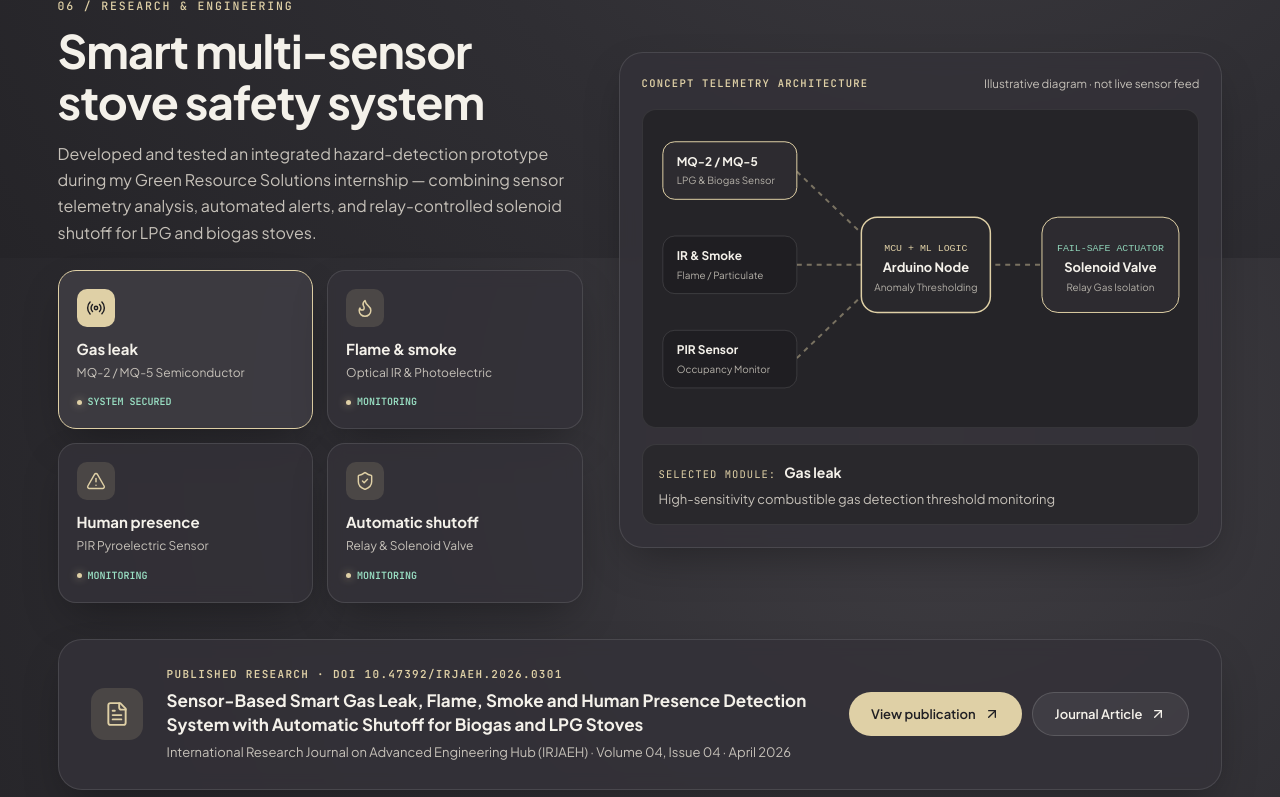
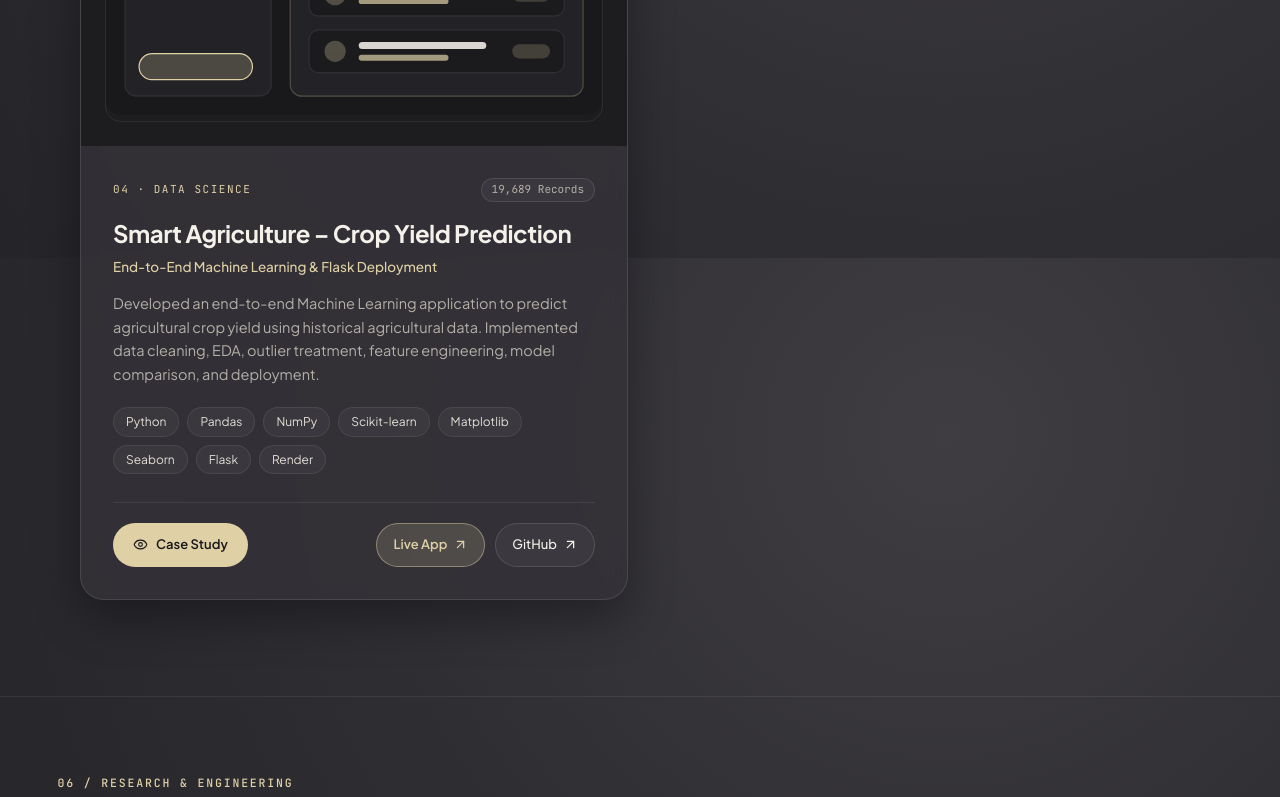
Before and after one commit to Indhuraj-DataEngineering/Portfolio---Indhuraj---Data, a React (Vite) app: page / in a window 1280 px wide. Shown: the part 5342-6139 px from the top of the page. Built offline with nearby package versions, Linux system fonts and the light colour scheme.

Commit message:
Add Smart Agriculture project to portfolio content

```diff
--- a/src/data/portfolioContent.ts
+++ b/src/data/portfolioContent.ts
@@ -1,3 +1,4 @@
+
 import type { Project } from "../projectFilters";
 
 export type PortfolioTabId =
@@ -235,6 +236,53 @@ export const FEATURED_PROJECTS: CaseStudyProject[] = [
     liveDemoNote: "Interactive Streamlit app is deployed live alongside the GitHub source repository.",
     accent: "document",
   },
+  {
+    id: "smart-agriculture-crop-yield",
+    index: "04",
+    title: "Smart Agriculture – Crop Yield Prediction",
+    subtitle: "End-to-End Machine Learning & Flask Deployment",
+    category: "Data Science",
+    description:
+      "Developed an end-to-end Machine Learning application to predict agricultural crop yield using historical agricultural data. Implemented data cleaning, EDA, outlier treatment, feature engineering, model comparison, and deployment.",
+    problem:
+      "Agricultural yield is influenced by multiple factors, including crop type, cultivation area, rainfall, fertilizer usage, pesticide usage, state, and season. Analyzing these factors together can help explore agricultural yield patterns.",
+    contribution:
+      "Processed 19,689 agricultural records, performed exploratory analysis and preprocessing, engineered fertilizer-per-area and pesticide-per-area features, compared regression models, and deployed a Random Forest prediction application using Flask.",
+    architecture: [
+      "Cleaned and processed agricultural data using Python, Pandas, and NumPy",
+      "Performed EDA, visualization, outlier detection, and treatment",
+      "Engineered fertilizer-per-area and pesticide-per-area features",
+      "Compared Linear Regression, Decision Tree, Random Forest, and Gradient Boosting models",
+      "Built and deployed a Flask-based crop yield prediction application",
+    ],
+    deliverables: [
+      "Cleaned and feature-engineered agricultural dataset",
+      "Model comparison and evaluation using MAE, RMSE, and R²",
+      "Random Forest model selected with an evaluation R² score of 0.9799",
+      "Interactive crop yield prediction web application deployed on Render",
+    ],
+    stack: [
+      "Python",
+      "Pandas",
+      "NumPy",
+      "Scikit-learn",
+      "Matplotlib",
+      "Seaborn",
+      "Flask",
+      "Render",
+    ],
+    metrics: [
+      { label: "Dataset", value: "19,689 Records" },
+      { label: "Best Model", value: "Random Forest" },
+      { label: "Evaluation R²", value: "0.9799" },
+    ],
+    githubUrl:
+      "https://github.com/Indhuraj-DataEngineering/Smart_Agriculture_ML",
+    liveUrl: "https://smart-agriculture-ml-s67r.onrender.com",
+    liveDemoNote:
+      "Deployed Flask application for interactive agricultural crop yield prediction.",
+    accent: "document",
+  },
 ];
 
 export const EXPERIENCE_ITEMS: ExperienceItem[] = [
```
